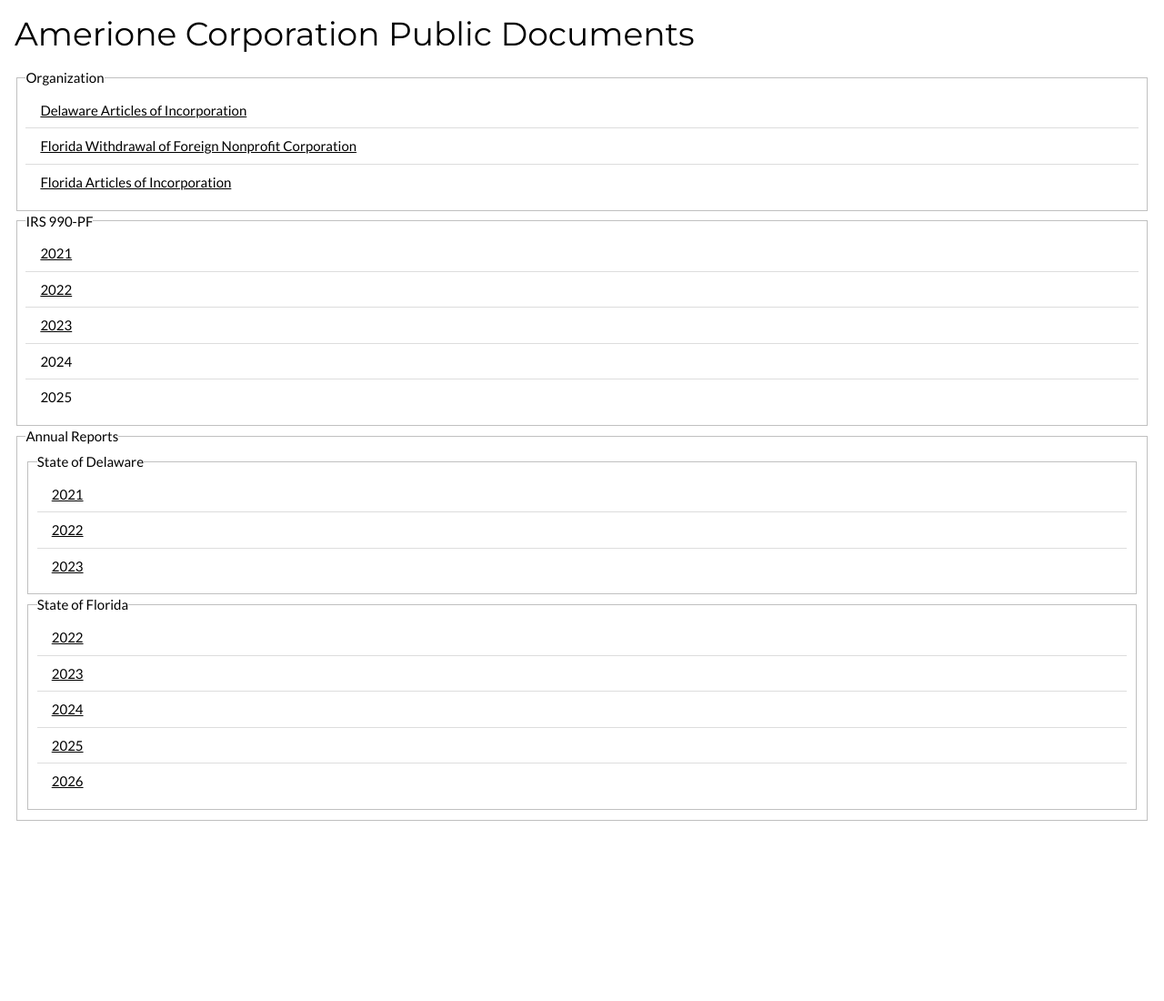
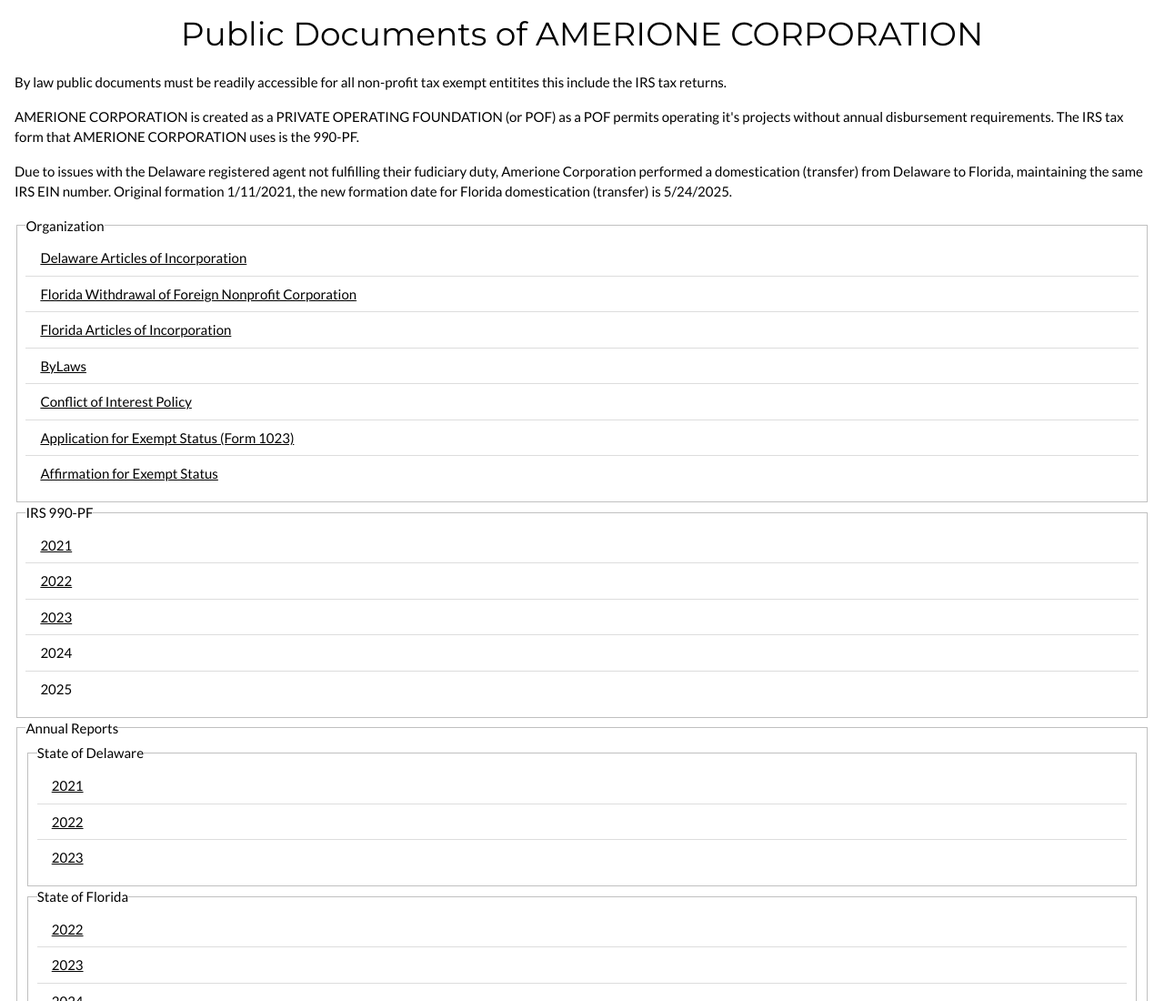
Before and after one commit to amerione-corporation/public-docs, a plain HTML site: page index.html in a window 1280 px wide. Shown: the top 1100 px of the page at 91% size. Before the commit the page ends 902 px from the top, so only its background shows below. Drawn offline with nearby package versions, Linux system fonts and the light colour scheme.

Commit message:
added organization link placeholders

```diff
--- a/index.html
+++ b/index.html
@@ -19,13 +19,20 @@ body,h1,h2,h3,h4,h5,h6 {
 }
 </style>
 <body class="w3-container">
-    <h1>Amerione Corporation Public Documents</h1>
+    <h1 class="w3-center">Public Documents of AMERIONE CORPORATION</h1>
+    <p>By law public documents must be readily accessible for all non-profit tax exempt entitites this include the IRS tax returns.</p>
+    <p>AMERIONE CORPORATION is created as a PRIVATE OPERATING FOUNDATION (or POF) as a POF permits operating it's projects without annual disbursement requirements. The IRS tax form that AMERIONE CORPORATION uses is the 990-PF.</p>
+    <p>Due to issues with the Delaware registered agent not fulfilling their fudiciary duty, Amerione Corporation performed a domestication (transfer) from Delaware to Florida, maintaining the same IRS EIN number. Original formation 1/11/2021, the new formation date for Florida domestication (transfer) is 5/24/2025.</p>
     <fieldset>
         <legend>Organization</legend>
         <ul class="w3-ul">
             <li><a href="./Delaware Articles of Incorporation.pdf" target="_blank">Delaware Articles of Incorporation</a></li>
             <li><a href="./Florida Withdrawal of Foreign Nonprofit Corporation.pdf" target="_blank">Florida Withdrawal of Foreign Nonprofit Corporation</a></li>
             <li><a href="./Florida Articles of Incorporation.pdf" target="_blank">Florida Articles of Incorporation</a></li>
+            <li><a href="" target="_blank">ByLaws</a></li>
+            <li><a href="" target="_blank">Conflict of Interest Policy</a></li>
+            <li><a href="" target="_blank">Application for Exempt Status (Form 1023)</a></li>
+            <li><a href="" target="_blank">Affirmation for Exempt Status</a></li>
         </ul>
     </fieldset>
     <fieldset>
```
